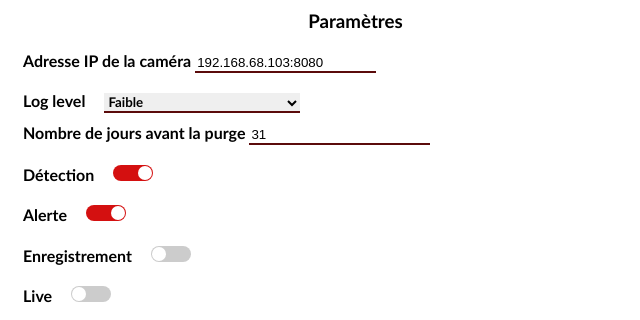
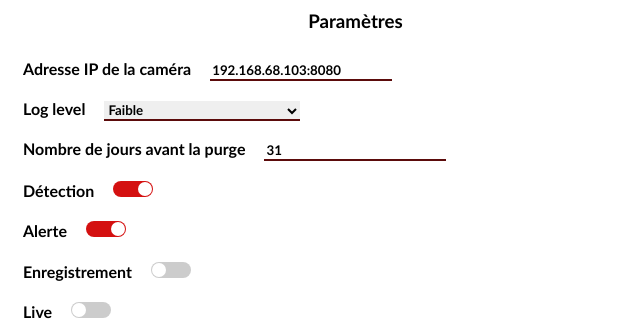
Before and after one commit to Harsisis/ApplicationWeb-Videosurveillance, a Flask app: page /settings/ in a window 1280 px wide. Shown: the top 320 px of the page, without its empty margins (0-640 px from the left). Run offline with Flask 2, Linux system fonts and the light colour scheme.

Commit message:
page param fin2

```diff
--- a/src/static/style/style.css
+++ b/src/static/style/style.css
@@ -191,7 +191,7 @@ header a {
     margin-top: 10px;
 }
 
-.container2.btn1 {
+.btn1 {
     font-family: 'Calibri', sans-serif;
     font-weight: bold;
     margin-left: 15px;
--- a/src/templates/main.html
+++ b/src/templates/main.html
@@ -5,7 +5,7 @@
     <title>test webcam IP</title>
     <style type="text/css"></style>
     <link rel="stylesheet" type="text/css" href="{{ url_for('static',filename='style/style.css') }}">
-    <link rel="icon" href="{{ url_for('static', filename='logo.ico') }}"/>
+    <link rel="icon" href="{{ url_for('static', filename='logo.png') }}"/>
     <script src="{{ url_for('static',filename='script/script.js') }}"></script>
 </head>
 <body class="main" onpageshow="onShow('{{ ip_camera }}', '{{ log_level }}', '{{ detection }}', '{{ jeealert }}', '{{ recording }}', '{{ streaming }}')">
--- a/src/templates/param.html
+++ b/src/templates/param.html
@@ -9,9 +9,9 @@
 <body onpageshow="onShow2('{{ ip_camera }}', '{{ log_level }}', '{{ detection }}', '{{ jeealert }}', '{{ recording }}', '{{ streaming }}')">
 
     <div class="container2">
-        <div class="row">
+        <div>
             <div>
-                <div class="container2" id="param">
+                <div id="param">
                     <div class="settings">
                         <h3>Paramètres</h3>
                         <div style="height: 100%">
@@ -72,7 +72,7 @@
                                 <iframe id="settings" class="iframeSettings" height="660px"></iframe>
 
                                 <article class="btn2">
-                                    <input  type="submit" name="valider" value="Valider" id="valider"/>
+                                    <input type="submit" name="valider" value="Valider" id="valider"/>
                                 </article>
                             </form>
 
```
